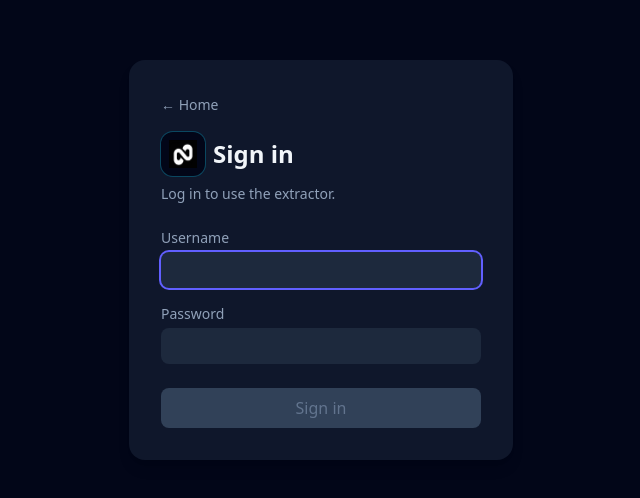
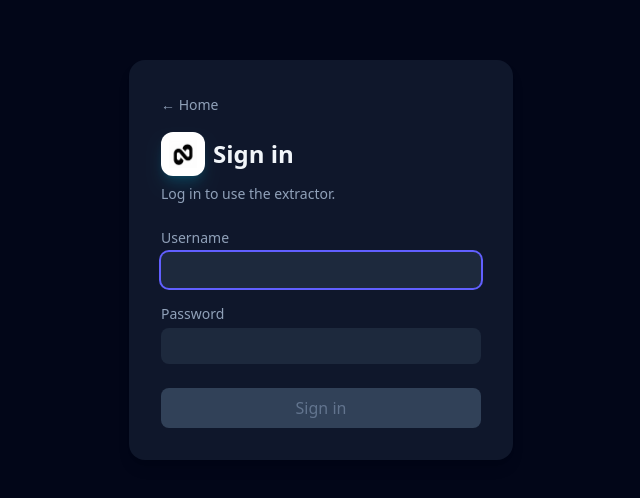
Before and after one commit to M-Anil13/Link_extraction, a React (Vite) app in the folder frontend/: page /login in a window 1280 px wide. Shown: the part 140-638 px from the top of the page, without its empty margins (319-959 px from the left). Built offline with nearby package versions, Linux system fonts and the light colour scheme; no server answers.

Commit message:
style: white logo box with cyan glow (black mark, matches design)

```diff
--- a/frontend/src/App.jsx
+++ b/frontend/src/App.jsx
@@ -177,8 +177,8 @@ export default function App() {
     <div className="min-h-screen bg-slate-950 text-slate-100">
       <div className="mx-auto max-w-5xl px-6 py-10">
         <header className="mb-8 flex items-center gap-3">
-          <span className="flex items-center justify-center rounded-xl bg-slate-900 p-2 ring-1 ring-cyan-500/30">
-            <img src="/logo.png" alt="LinkPilot" className="h-8 w-8 invert" />
+          <span className="flex items-center justify-center rounded-xl bg-white p-2 shadow-lg shadow-cyan-500/20">
+            <img src="/logo.png" alt="LinkPilot" className="h-8 w-8" />
           </span>
           <div>
             <h1 className="text-3xl font-bold tracking-tight">
--- a/frontend/src/pages/Admin.jsx
+++ b/frontend/src/pages/Admin.jsx
@@ -36,8 +36,8 @@ export default function Admin() {
       <div className="mx-auto max-w-5xl px-6 py-10">
         <div className="mb-8 flex items-center justify-between">
           <div className="flex items-center gap-3">
-            <span className="flex items-center justify-center rounded-xl bg-slate-950 p-2 ring-1 ring-cyan-500/30">
-              <img src="/logo.png" alt="LinkPilot" className="h-7 w-7 invert" />
+            <span className="flex items-center justify-center rounded-xl bg-white p-2 shadow-lg shadow-cyan-500/20">
+              <img src="/logo.png" alt="LinkPilot" className="h-7 w-7" />
             </span>
             <h1 className="text-3xl font-bold">Admin dashboard</h1>
           </div>
--- a/frontend/src/pages/Home.jsx
+++ b/frontend/src/pages/Home.jsx
@@ -187,8 +187,8 @@ export default function Home() {
       {/* Nav */}
       <header className="mx-auto flex max-w-6xl items-center justify-between px-6 py-5">
         <Link to="/" className="flex items-center gap-2">
-          <span className="flex items-center justify-center rounded-xl bg-slate-900 p-1.5 ring-1 ring-cyan-500/30">
-            <img src="/logo.png" alt="LinkPilot" className="h-6 w-6 invert" />
+          <span className="flex items-center justify-center rounded-xl bg-white p-1.5 shadow-lg shadow-cyan-500/20">
+            <img src="/logo.png" alt="LinkPilot" className="h-6 w-6" />
           </span>
           <span className="text-lg font-bold tracking-tight">
             Link<span className="text-cyan-400">Pilot</span>
--- a/frontend/src/pages/Login.jsx
+++ b/frontend/src/pages/Login.jsx
@@ -44,8 +44,8 @@ export default function Login() {
           ← Home
         </Link>
         <div className="mt-4 flex items-center gap-2">
-          <span className="flex items-center justify-center rounded-xl bg-slate-950 p-2 ring-1 ring-cyan-500/30">
-            <img src="/logo.png" alt="LinkPilot" className="h-7 w-7 invert" />
+          <span className="flex items-center justify-center rounded-xl bg-white p-2 shadow-lg shadow-cyan-500/20">
+            <img src="/logo.png" alt="LinkPilot" className="h-7 w-7" />
           </span>
           <h1 className="text-2xl font-bold">Sign in</h1>
         </div>
```
